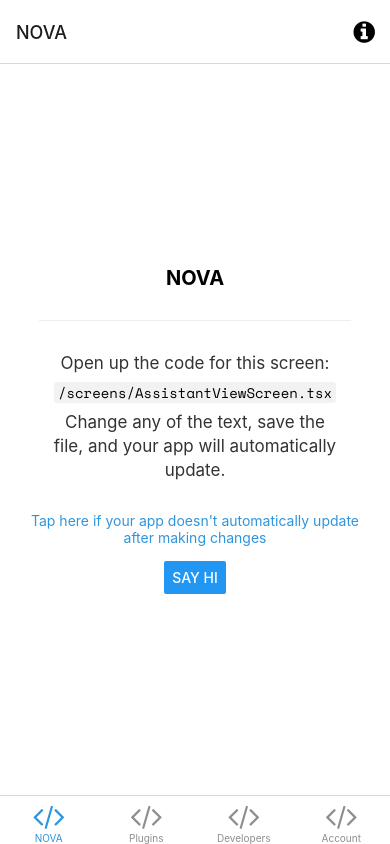
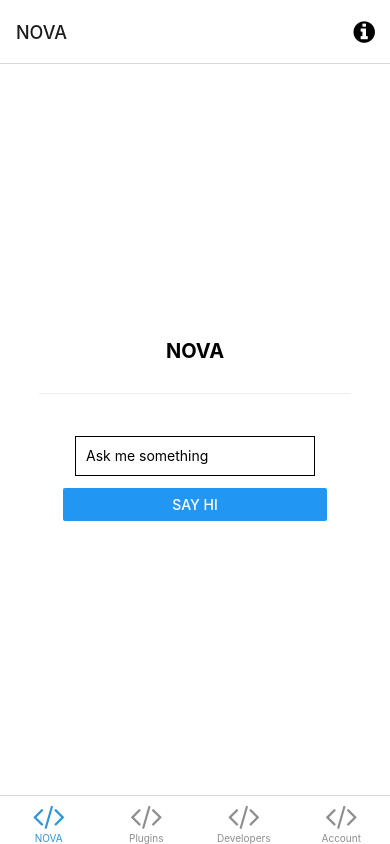
Before and after one commit to jmcrumb/open-virtual-assistant, a React Native app in the folder front-end/Nova/: screen /AssistantView in a window 390 px wide. Built offline with nearby package versions, Linux system fonts and the light colour scheme; what expo-linking would draw is missing.

Commit message:
Add functionality for text conversation with Nova

```diff
--- a/front-end/Nova/screens/AssistantViewScreen.tsx
+++ b/front-end/Nova/screens/AssistantViewScreen.tsx
@@ -1,9 +1,10 @@
 import * as React from 'react';
-import { Button, StyleSheet } from 'react-native';
+import { Button, StyleSheet, TextInput } from 'react-native';
 
 import EditScreenInfo from '../components/EditScreenInfo';
 import { Text, View } from '../components/Themed';
 import CoreContext from '../constants/context';
+import NovaCore from '../nova-core/core';
 import { RootTabScreenProps } from '../types';
 
 export default function AssistantViewScreen({ navigation }: RootTabScreenProps<'AssistantView'>) {
@@ -12,24 +13,36 @@ export default function AssistantViewScreen({ navigation }: RootTabScreenProps<'
     <View style={styles.container}>
       <Text style={styles.title}>NOVA</Text>
       <View style={styles.separator} lightColor="#eee" darkColor="rgba(255,255,255,0.1)" />
-      <EditScreenInfo path="/screens/AssistantViewScreen.tsx" />
       <AssistantInteractor />
     </View>
   );
 }
 
 class AssistantInteractor extends React.Component {
+  state: {[key: string]: any};
+  static contextType = CoreContext;
 
-  state = {response: ''};
+  constructor(props: any) {
+    super(props);
+    this.state = {command: '', response: ''};
+  }
+
+  handleCommand = (text: string) => {
+    this.setState({'command': text});
+  }
 
   render(): React.ReactNode {
       return (
         <View>
+          <TextInput
+            style={styles.input}
+            onChangeText={this.handleCommand}
+            placeholder="Ask me something"
+          />
           <Button
             title="Say Hi"
             onPress={() => {
-              const core = React.useContext(CoreContext);
-              this.state.response = core.invoke('Hello');
+              this.setState({'response': this.context.invoke(this.state.command)});
             }}
           />
           <Text>{this.state.response}</Text>
@@ -53,4 +66,10 @@ const styles = StyleSheet.create({
     height: 1,
     width: '80%',
   },
+  input: {
+    height: 40,
+    margin: 12,
+    borderWidth: 1,
+    padding: 10,
+  },
 });
```
Also changed, not shown: front-end/Nova/package.json (+15 -15 lines).
